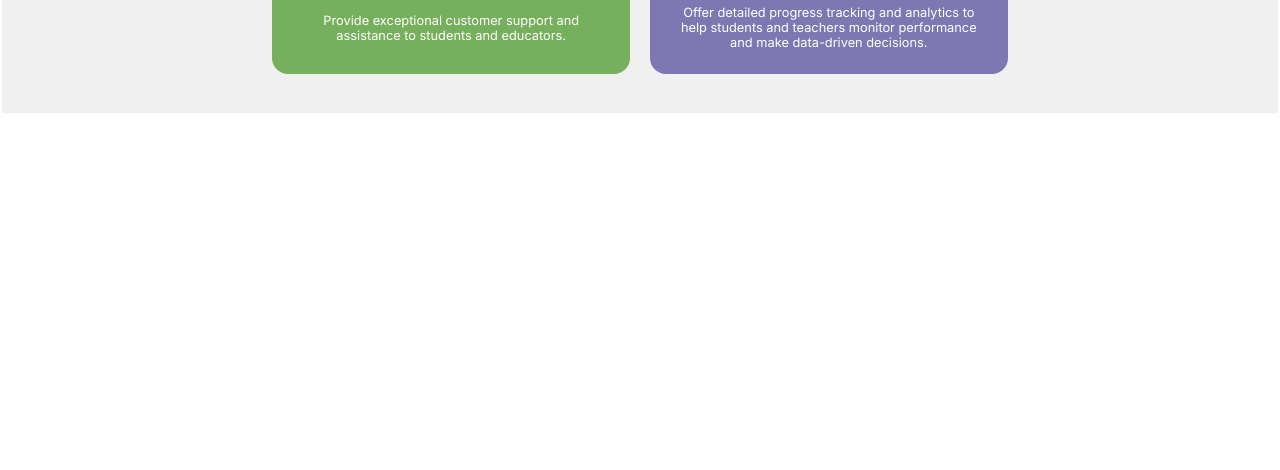
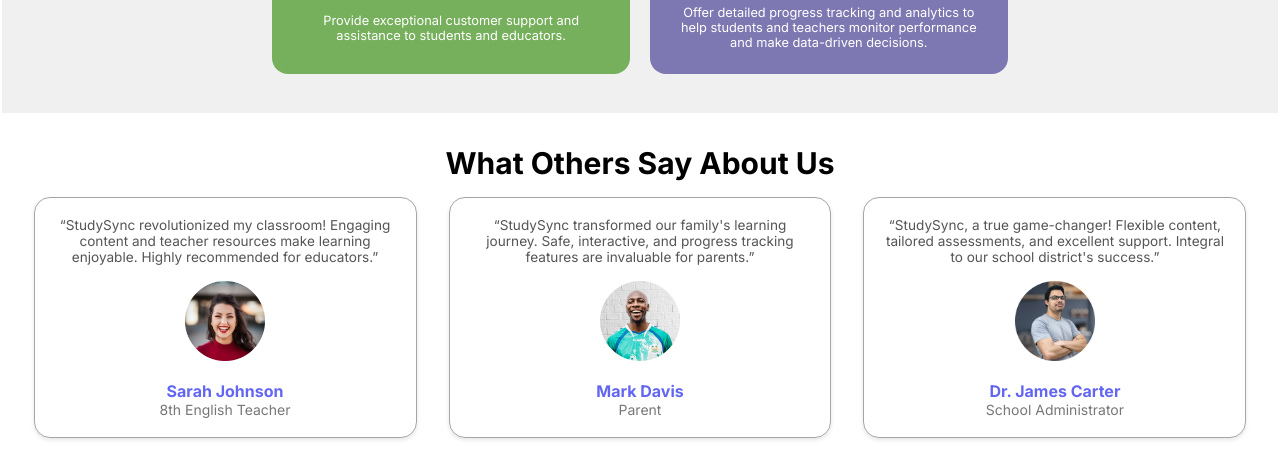
Before and after one commit to Aman302-sharma/Study-Sync, a plain HTML site: page index.html in a window 1280 px wide. Shown: the part 1586-2056 px from the top of the page. Before the commit the page ends 1699 px from the top, so only its background shows below. Drawn offline with Linux system fonts and the light colour scheme.

Commit message:
testimonial section done

```diff
--- a/index.html
+++ b/index.html
@@ -28,6 +28,7 @@
         </header>
 
     </div>
+
     <div class="content">
         <div class="main-section">
             <div class="left-content">
@@ -49,6 +50,7 @@
             </div>
         </div>
     </div>
+
     <div class="company-container">
         <h2 class="company-title">Trusted by the best </h2>
         <div class="company-grid">
@@ -70,6 +72,7 @@
             </div>
         </div>
     </div>
+
     <div class="feature-container">
         <div class="feature-content">
             <div class="main-content">
@@ -173,6 +176,56 @@
         </div>
     </div>
 
+    <div class="testimonial-container">
+        <div class="testimonial-content">
+            <h2 class="testmonial-title"> What Others Say About Us </h2>
+
+            <div class="testimonial-grid">
+                <!--card 1-->
+                <div class="testimonial-card">
+                    <div class="testimonial-text">
+                         “StudySync revolutionized my classroom! Engaging content and teacher resources make learning enjoyable. Highly recommended for educators.”
+                    </div>
+                    <div class="testimonial-avatar">
+                        <img class="test-image" src="/images/avatar1.png" alt="">
+                    </div>
+                    <div class="testimonial-info">
+                        <h3 class="testimonial-name"> Sarah Johnson</h3>
+                        <p class="testimonial-desc">8th English Teacher </p>
+                    </div>
+                </div>
+                <!--card 2-->
+                <div class="testimonial-card">
+                    <div class="testimonial-text">
+                        “StudySync transformed our family's learning journey. Safe, interactive, and progress tracking features are invaluable for parents.”
+                    </div>
+                    <div class="testimonial-avatar">
+                        <img class="test-image" src="/images/avatar2.png" alt="">
+                    </div>
+                    <div class="testimonial-info">
+                        <h3 class="testimonial-name"> Mark Davis</h3>
+                        <p class="testimonial-desc">Parent </p>
+                    </div>
+                </div>
+                <!--card 3-->
+                <div class="testimonial-card">
+                    <div class="testimonial-text">
+                         “StudySync, a true game-changer! Flexible content, tailored assessments, and excellent support. Integral to our school district's success.”
+                        </div>
+                    <div class="testimonial-avatar">
+                        <img class="test-image" src="/images/avatar3.png" alt="">
+                    </div>
+                    <div class="testimonial-info">
+                        <h3 class="testimonial-name">Dr. James Carter </h3>
+                        <p class="testimonial-desc">School Administrator</p>
+                    </div>
+                </div>
+            </div>
+        </div>
+    </div>
+
+
+
 </body>
 
 </html>
--- a/style.css
+++ b/style.css
@@ -399,3 +399,67 @@ body{
         grid-template-columns: repeat(1,1fr);
     }
 }
+
+.testimonial-container{
+    background-color: var(--background-color);
+    padding: 2rem ;
+    margin: 0 auto;
+    max-width: 1280px;
+
+}
+
+.testimonial-content{
+    display: flex;
+    flex-direction: column;
+    gap: 1rem;
+}
+
+.testmonial-title{
+    font-size: 1.875rem;
+    font-weight: bold;
+
+}
+
+.testimonial-grid{
+    display: grid;
+    grid-template-columns: repeat(auto-fill,minmax(310px,1fr));
+    grid-gap: 2rem;
+}
+
+.testimonial-card{
+    display: flex;
+    flex-direction: column;
+    border: 1px solid rgb(171, 163, 163);
+    border-radius: 1rem;
+    box-shadow: 0 2px 4px rgba(0,0,0,0.1);
+    padding:1.2rem;
+    gap: 1rem;
+    transition: transform 0.3s ease ,box-shadow 0.3s ease;
+}
+
+.testimonial-card:hover{
+    transform: scale(1.05);
+    box-shadow: 0 4px 8px rgba(0,0,0,0.1);
+    border: 1px solid blue;
+}
+
+.test-image{
+    height: 5rem;
+    width: 5rem;
+
+}
+
+.testimonial-text{
+    font-size: 0.85rem;
+    color: #555;
+}
+.testimonial-name{
+    font-size: 1rem ;
+    color: var(--primary-color);
+}
+
+.testimonial-desc{
+    font-size: 0.875rem;
+    color: #777;
+
+}
```
